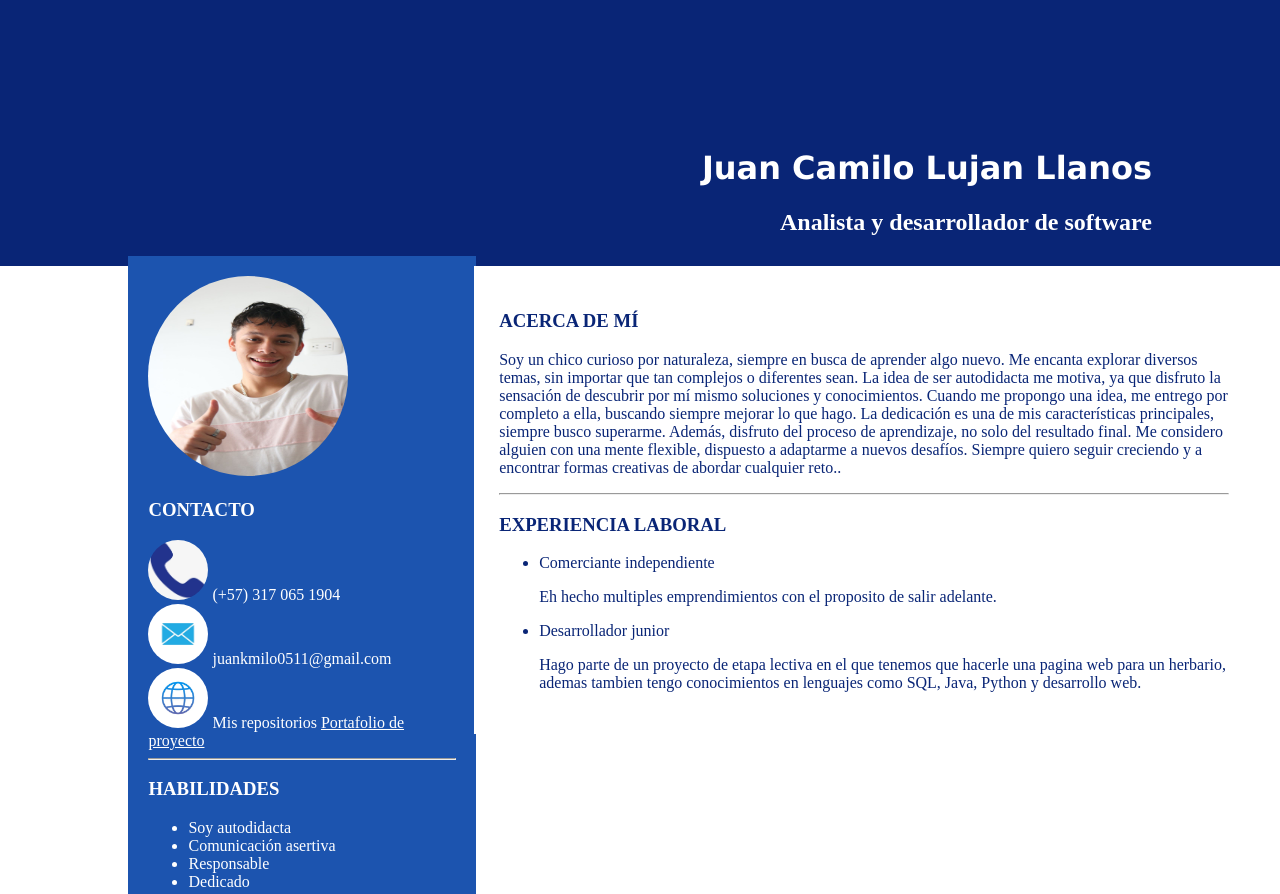
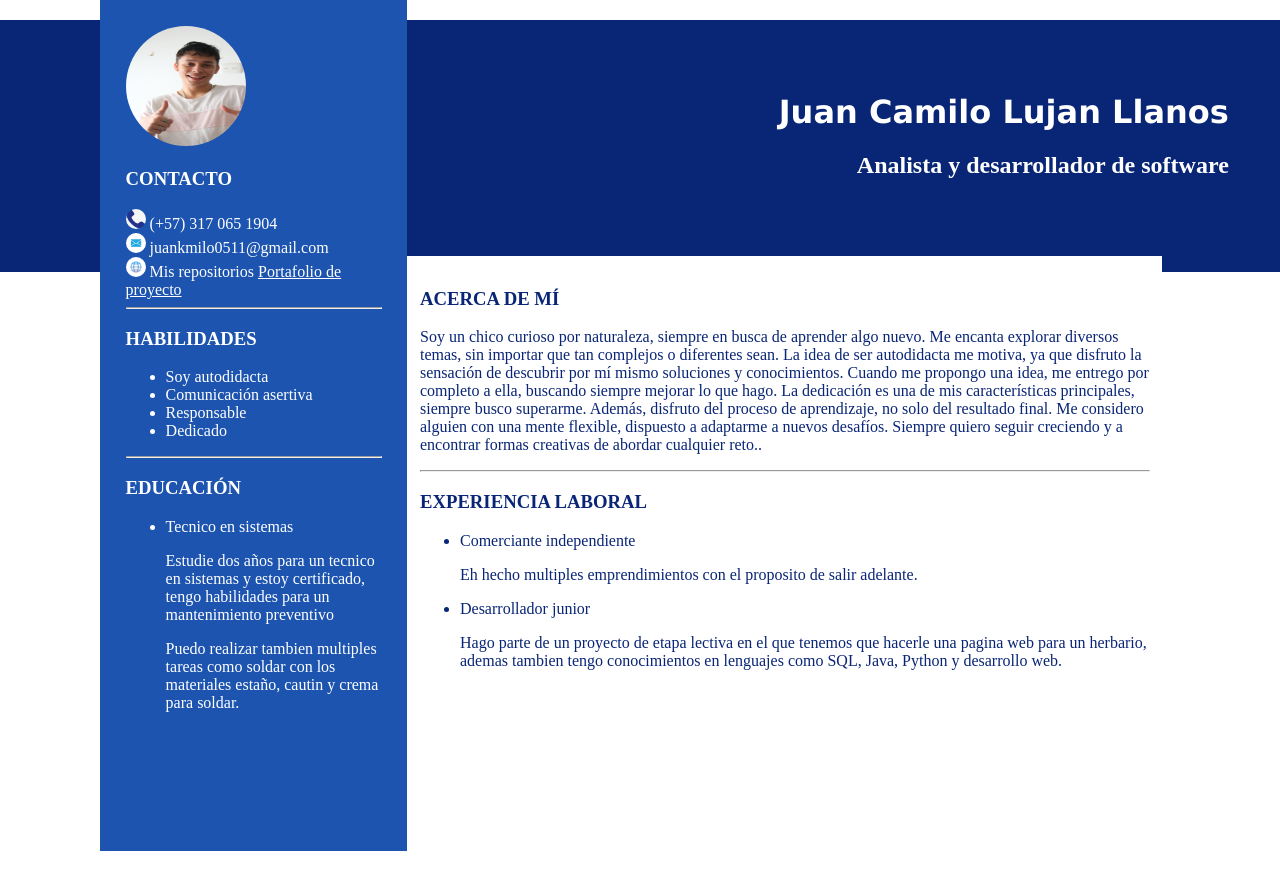
Before and after one commit to Lullan11/hojaVida.GitHub.io, a plain HTML site: page index.html in a window 1280 px wide. Shown: the top 894 px of the page. After the commit the page ends 800 px from the top, so only its background shows below. Drawn offline with Linux system fonts and the light colour scheme.

Commit message:
Update styles.css
Mejoras

```diff
--- a/styles.css
+++ b/styles.css
@@ -1,13 +1,17 @@
 body {
     margin: 0%;
 }
+
 header{
+    margin-top: 20px;
+    margin-bottom: 1px;
     background-color: #092576;
     color: white;
     text-align: right;
-    height: 10px;
-    padding: 10%;
+    height: 150px;
+    padding: 4%;
 }
+
 
 
 h1 {
@@ -38,16 +42,24 @@ p {
     background-color: white;
     text-align: left;
     width: 57%;
-    margin-left: 37%;
-    margin-top: 0%;
+    margin-left: 24%;
+    margin-top: 20%;
+    padding: 1%;
+    height: 200px;
+
 }
+
 
 div {
     background-color: #1c54af;
     color: white;
-    width: 30%;
+    width: 20%;
     text-align: left;
     padding: 2%;
+    height: 800px;
+    position: fixed;
+    top: 0%;
+    left: 100px;
 }
 
 
@@ -55,13 +67,14 @@ div {
 
 .juan {
     border-radius: 100%;
-    width: 200px;
-    height: 200px;
+    width: 120px;
+    height: 120px;
+    text-align: center;
 }
 
 img {
-    width: 60px;
-    height: 60px;
+    width: 20px;
+    height: 20px;
     border-radius: 50%;
 }
 
```
